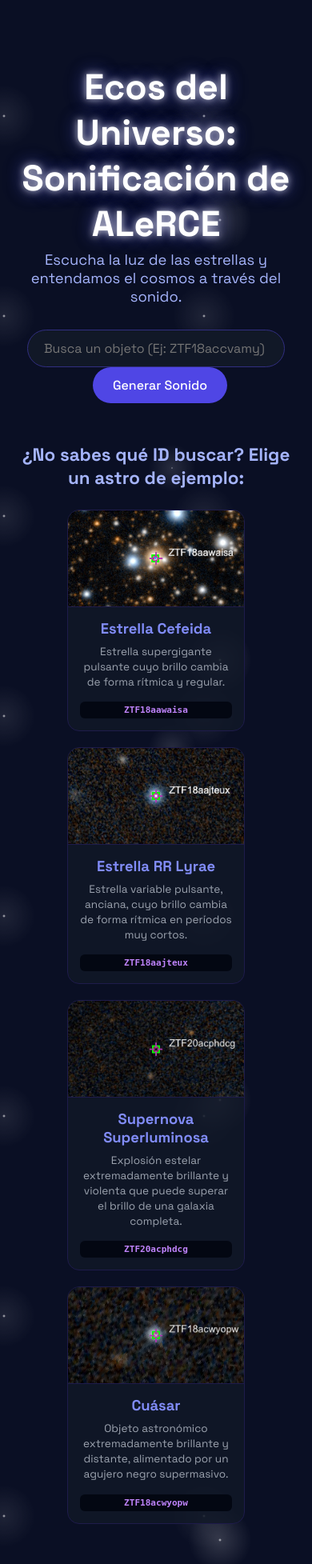
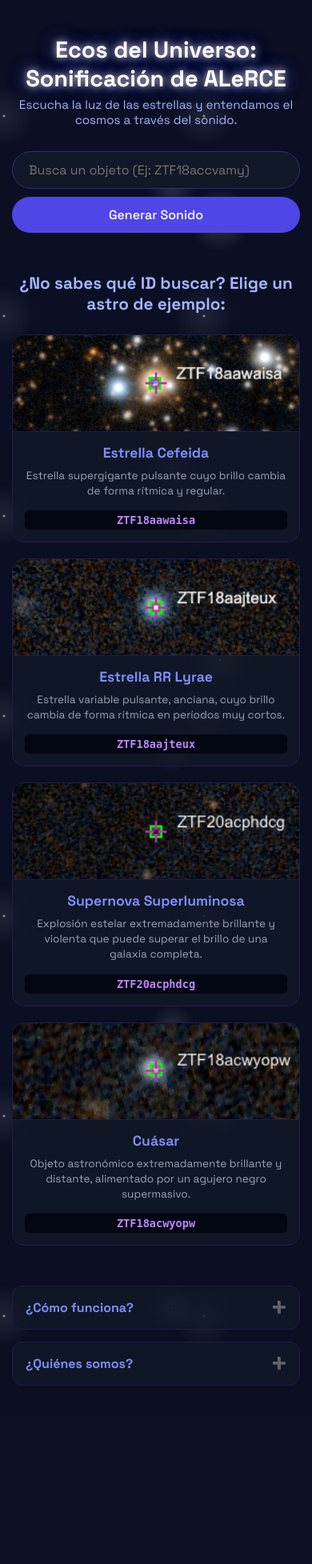
Before and after one commit to franysuwatis/Ecos-del-Universo, a Django app: template templates/index.html in a window 390 px wide. Shown: the whole page at 80% size. After the commit the page ends 1732 px from the top, so only its background shows below. Run offline with Django 3.2, Linux system fonts and the light colour scheme; the template is opened without the code that fills it, so the values that code supplies are empty.

Commit message:
Secciones plegables, diseño responsivo para dispositivos móviles y ocultar buscador

```diff
--- a/templates/index.html
+++ b/templates/index.html
@@ -3,6 +3,7 @@
 <html lang="es">
 <head>
     <meta charset="UTF-8">
+    <meta name="viewport" content="width=device-width, initial-scale=1.0">
     <title>Ecos del Universo: Sonificación de Cuerpos Celestes</title>
 
     <link rel="preconnect" href="https://fonts.googleapis.com">
@@ -41,12 +42,19 @@
             background-position: 0 0, 40px 60px, 130px 270px;
         }
 
-        .container { padding: 50px 20px; max-width: 1100px; margin: 0 auto; position: relative; z-index: 1; }
+        .container {
+            padding: 40px 20px;
+            max-width: 1100px;
+            margin: 0 auto;
+            position: relative;
+            z-index: 1;
+            box-sizing: border-box;
+        }
 
-        /* Título en blanco brillante con efecto Glow */
+        /* Título adaptativo con efecto Glow */
         h1 {
             font-weight: 700;
-            font-size: 2.8em;
+            font-size: 2.5rem;
             color: #ffffff;
             margin-bottom: 5px;
             text-shadow: 0 0 10px rgba(255, 255, 255, 0.8),
@@ -56,24 +64,35 @@
 
         p.subtitulo {
             color: #a5b4fc;
-            font-size: 1.15em;
+            font-size: 1.1rem;
             font-weight: 400;
             margin-top: 0;
             margin-bottom: 30px;
         }
 
-        /* Buscador estilizado */
+        /* Buscador adaptativo */
+        .search-box {
+            display: flex;
+            flex-direction: row;
+            justify-content: center;
+            align-items: center;
+            gap: 10px;
+            flex-wrap: wrap;
+            margin-top: 30px;
+        }
         input {
             padding: 12px 20px;
             border-radius: 25px;
             border: 1px solid #312e81;
             background-color: #111827;
             color: white;
-            font-size: 1em;
+            font-size: 1rem;
             font-family: 'Space Grotesk', sans-serif;
             width: 280px;
+            max-width: 100%;
             outline: none;
             transition: all 0.3s ease;
+            box-sizing: border-box;
         }
         input:focus {
             border-color: #6366f1;
@@ -86,10 +105,9 @@
             border: none;
             border-radius: 25px;
             cursor: pointer;
-            font-size: 1em;
+            font-size: 1rem;
             font-family: 'Space Grotesk', sans-serif;
             font-weight: 500;
-            margin-left: 10px;
             transition: background 0.3s, transform 0.2s;
         }
         button.btn-buscar:hover {
@@ -97,20 +115,21 @@
             transform: scale(1.03);
         }
 
-        /* Tarjetas de Ejemplos en cuadrícula (4 columnas) */
+        /* Tarjetas de Ejemplos en cuadrícula adaptativa */
         .ejemplos-section { margin-top: 50px; }
-        .ejemplos-section h3 { font-size: 1.4em; color: #a5b4fc; margin-bottom: 25px; }
+        .ejemplos-section h3 { font-size: 1.3rem; color: #a5b4fc; margin-bottom: 25px; }
+
         .ejemplos-grid {
-            display: flex;
-            justify-content: center;
+            display: grid;
+            grid-template-columns: repeat(auto-fit, minmax(220px, 1fr));
             gap: 20px;
-            flex-wrap: wrap;
+            max-width: 1000px;
+            margin: 0 auto;
         }
         .card-ejemplo {
             background: rgba(17, 24, 39, 0.85);
             border: 1px solid #1e1b4b;
             border-radius: 15px;
-            width: 220px;
             cursor: pointer;
             overflow: hidden;
             transition: transform 0.2s, border-color 0.2s, box-shadow 0.2s;
@@ -126,7 +145,6 @@
             background: rgba(30, 27, 75, 0.9);
         }
 
-        /* Imagen dentro de cada tarjeta */
         .card-img {
             width: 100%;
             height: 120px;
@@ -142,24 +160,72 @@
             justify-content: space-between;
         }
 
-        .card-ejemplo h4 { margin: 0 0 8px 0; color: #818cf8; font-size: 1.15em; }
-        .card-ejemplo p { margin: 0 0 15px 0; font-size: 0.85em; color: #9ca3af; line-height: 1.4; flex-grow: 1; }
-        .card-ejemplo .id-tag { font-family: monospace; background: #030712; padding: 4px 8px; border-radius: 6px; color: #c084fc; font-weight: bold; font-size: 0.85em; display: inline-block; margin-top: auto; }
+        .card-ejemplo h4 { margin: 0 0 8px 0; color: #818cf8; font-size: 1.1rem; }
+        .card-ejemplo p { margin: 0 0 15px 0; font-size: 0.85rem; color: #9ca3af; line-height: 1.4; flex-grow: 1; }
+        .card-ejemplo .id-tag { font-family: monospace; background: #030712; padding: 4px 8px; border-radius: 6px; color: #c084fc; font-weight: bold; font-size: 0.85rem; display: inline-block; margin-top: auto; }
+
+        /* 💡 ESTILOS PARA LOS APARTADOS DESPLEGABLES */
+        .info-desplegables {
+            margin: 50px auto 0 auto;
+            max-width: 800px;
+            text-align: left;
+        }
+        details {
+            background: rgba(17, 24, 39, 0.8);
+            border: 1px solid #1e1b4b;
+            border-radius: 12px;
+            margin-bottom: 15px;
+            overflow: hidden;
+            transition: border-color 0.3s;
+        }
+        details[open] {
+            border-color: #6366f1;
+        }
+        summary {
+            padding: 16px;
+            font-size: 1.15rem;
+            font-weight: bold;
+            color: #818cf8;
+            cursor: pointer;
+            list-style: none; /* Quita la flecha por defecto en algunos navegadores */
+            display: flex;
+            justify-content: space-between;
+            align-items: center;
+            outline: none;
+            user-select: none;
+        }
+        summary::after {
+            content: "➕";
+            font-size: 0.9rem;
+            transition: transform 0.3s;
+        }
+        details[open] summary::after {
+            content: "➖";
+        }
+        summary:hover {
+            background: rgba(30, 27, 75, 0.5);
+        }
+        .details-content {
+            padding: 0 16px 16px 16px;
+            color: #d1d5db;
+            font-size: 0.95rem;
+            line-height: 1.6;
+        }
 
         /* Caja de Resultados */
         .result-box {
             margin-top: 40px;
-            padding: 25px;
+            padding: 20px;
             border: 1px solid #1e1b4b;
             display: inline-block;
             background: rgba(17, 24, 39, 0.9);
             border-radius: 15px;
-            width: 90%;
+            width: 100%;
             max-width: 850px;
             box-shadow: 0 10px 30px rgba(0,0,0,0.6);
+            box-sizing: border-box;
         }
 
-        /* Botón de limpiar y volver */
         .btn-volver {
             background-color: transparent;
             border: 1px solid #4f46e5;
@@ -170,12 +236,23 @@
             text-decoration: none;
             display: inline-block;
             margin-top: 25px;
-            font-size: 0.9em;
+            font-size: 0.9rem;
             transition: all 0.3s;
         }
         .btn-volver:hover {
             background-color: #4f46e5;
             color: white;
+        }
+
+        /* 📱 OPTIMIZACIONES PARA PANTALLAS MUY PEQUEÑAS (CELULARES) */
+        @media (max-width: 600px) {
+            h1 { font-size: 1.8rem; }
+            p.subtitulo { font-size: 0.95rem; }
+            .container { padding: 25px 15px; }
+            input { width: 100%; }
+            button.btn-buscar { width: 100%; }
+            .ejemplos-grid { grid-template-columns: 1fr; } /* Un solo cuadrado grande por fila en celular */
+            summary { font-size: 1rem; }
         }
     </style>
 </head>
@@ -184,13 +261,15 @@
         <h1>Ecos del Universo: Sonificación de ALeRCE</h1>
         <p class="subtitulo">Escucha la luz de las estrellas y entendamos el cosmos a través del sonido.</p>
 
-        <form method="POST" id="form-busqueda" style="margin-top: 30px;">
+        {% if not oid %}
+
+        <form method="POST" id="form-busqueda" class="search-box">
             {% csrf_token %}
             <input type="text" id="oid_input" name="oid_busqueda" placeholder="Busca un objeto (Ej: ZTF18accvamy)" required>
             <button type="submit" class="btn-buscar">Generar Sonido</button>
         </form>
 
-        {% if not oid %}
+
         <div class="ejemplos-section">
             <h3>¿No sabes qué ID buscar? Elige un astro de ejemplo:</h3>
             <div class="ejemplos-grid">
@@ -232,6 +311,24 @@
                 </div>
 
             </div>
+        </div>
+
+        <div class="info-desplegables">
+
+            <details>
+                <summary>¿Cómo funciona?</summary>
+                <div class="details-content">
+                    <p>La sonificación es una técnica que implica representar datos complejos, como datos científicos, imágenes, texto u otros, a través del sonido. De esta forma, al buscar un cuerpo celeste mediante su ID ZTF, verás su curva de luz y su sonificación. A medida que aumenta el brillo, aumenta el volumen.</p>
+                </div>
+            </details>
+
+            <details>
+                <summary>¿Quiénes somos?</summary>
+                <div class="details-content">
+                    <p>Somos Francisca Barrera Berríos y Montserrat Pardo Figueroa, y juntas, formamos nuestro proyecto “Ecos del Universo” el año 2025. Buscamos transformar datos astrofísicos derivados de señales electromagnéticas en experiencias sonoras de fácil acceso mediante este sitio web, el que pretende convertirse en una herramienta educativa inclusiva que promueva el aprendizaje sobre el universo en contextos escolares diversos.</p>
+                </div>
+            </details>
+
         </div>
         {% endif %}
 
@@ -278,14 +375,17 @@
                     indiceActual = 0;
                 }
 
+                const maxDb = volumenesDb.length > 0 ? Math.max(...volumenesDb) : -6.19;
+
                 for (let i = indiceActual; i < volumenesDb.length; i++) {
                     if (pausarSolicitado) {
                         indiceActual = i;
                         break;
                     }
 
-                    const db = volumenesDb[i];
-                    const volumenLineal = dbToAmp(db);
+                    const dbOriginal = volumenesDb[i];
+                    const dbExagerado = maxDb + ((dbOriginal - maxDb) * 1.8);
+                    const volumenLineal = dbToAmp(dbExagerado);
 
                     const osc = audioCtx.createOscillator();
                     const gainNode = audioCtx.createGain();
@@ -298,11 +398,12 @@
 
                     gainNode.gain.setValueAtTime(volumenLineal, audioCtx.currentTime);
 
+                    const duracionNota = 0.05;
                     osc.start();
-                    gainNode.gain.exponentialRampToValueAtTime(0.0001, audioCtx.currentTime + 0.15);
-                    osc.stop(audioCtx.currentTime + 0.15);
+                    gainNode.gain.exponentialRampToValueAtTime(0.0001, audioCtx.currentTime + duracionNota);
+                    osc.stop(audioCtx.currentTime + duracionNota);
 
-                    await new Promise(r => setTimeout(r, 120));
+                    await new Promise(r => setTimeout(r, 65));
                 }
 
                 estaReproduciendo = false;
```
